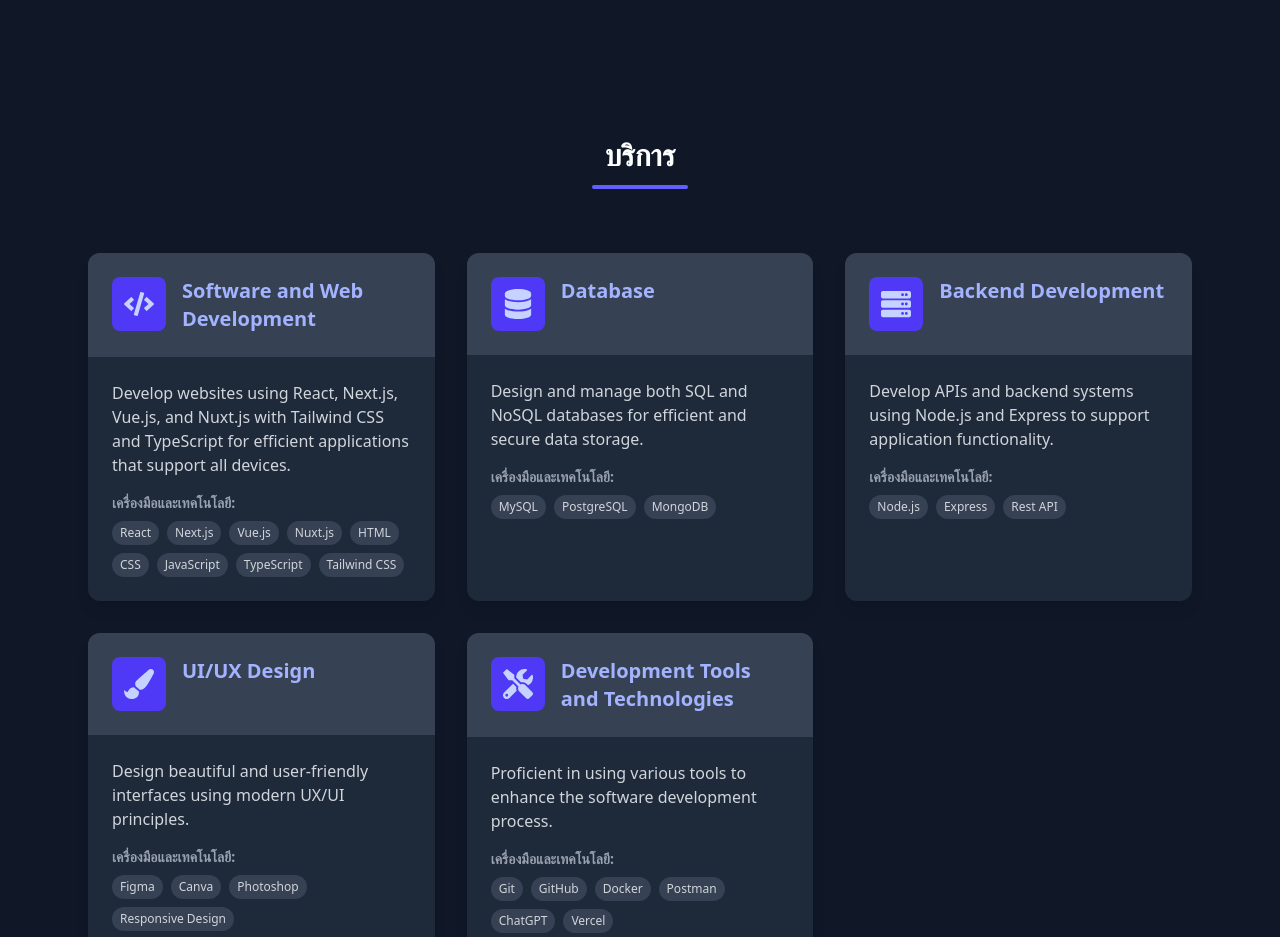
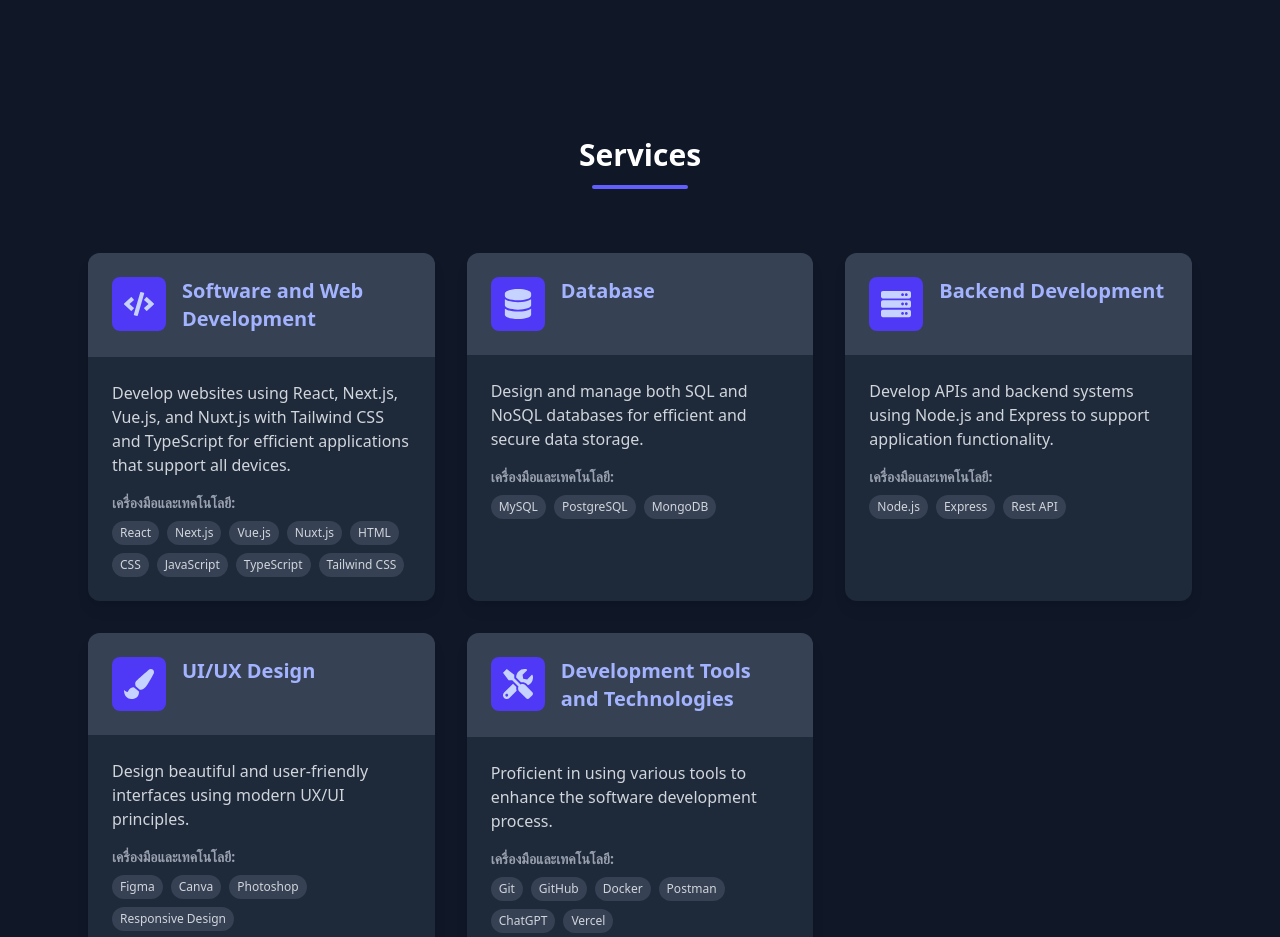
Before and after one commit to Teekon789/portflio_wakim1, a React (Vite) app: page / in a window 1280 px wide. Shown: the part 1720-2657 px from the top of the page. Built offline with nearby package versions, Linux system fonts and the light colour scheme.

Commit message:
update_1.6

```diff
--- a/src/App.jsx
+++ b/src/App.jsx
@@ -445,7 +445,10 @@ export default function Portfolio() {
         </Marquee>
       </div>
 
-      <Services darkMode={darkMode} t={t} />
+      {/* ส่วน Services */}
+      <Services darkMode={darkMode} lang={lang} t={t} />
+
+      {/* ส่วน Education */}
 
       {/* ส่วน Projects */}
       <section
--- a/src/components/Services.jsx
+++ b/src/components/Services.jsx
@@ -1,9 +1,19 @@
 {/* ส่วน Services Component - แสดงบริการและความเชี่ยวชาญ */}
 import { motion } from "framer-motion";
 import { FaCode, FaDatabase, FaTools, FaServer, FaMobileAlt, FaPaintBrush } from "react-icons/fa";
+import { useState, useEffect } from "react";
 
-const Services = ({ darkMode, t }) => {
-  // รายการบริการและความเชี่ยวชาญ
+// แยกข้อความภาษาไทย
+import textTH from "../lang/th";
+import textEN from "../lang/en";
+
+
+const Services = ({ darkMode, lang }) => {
+
+   // แยกข้อความตามภาษา
+   const t = lang === "th" ? textTH : textEN;
+
+    // รายการบริการและความเชี่ยวชาญ
   const servicesList = [
     {
       icon: <FaCode className="text-2xl sm:text-3xl" />,
@@ -58,7 +68,7 @@ const Services = ({ darkMode, t }) => {
                 darkMode ? "text-white" : "text-gray-800"
             }`}
             >
-            {t.services?.title || "บริการ"}
+            {t.nameservices}
             </h2>
           {/* เส้นใต้หัวข้อ */}
           <div
--- a/src/lang/en.js
+++ b/src/lang/en.js
@@ -40,6 +40,9 @@ const textEN = {
     projects: "Projects",
     contact: "Contact",
   },
+  nameservices: "Services",
+
+
   // Language switcher
   Scrollup: {
     scrollToTop: "Scroll to Top",
--- a/src/lang/th.js
+++ b/src/lang/th.js
@@ -38,6 +38,8 @@ const textTH = {
     projects: "ผลงาน",
     contact: "ติดต่อ",
   },
+
+  nameservices: "บริการ",
   // Language switcher
   Scrollup: {
     scrollToTop: "เลื่อนขึ้นไปด้านบน",
```
